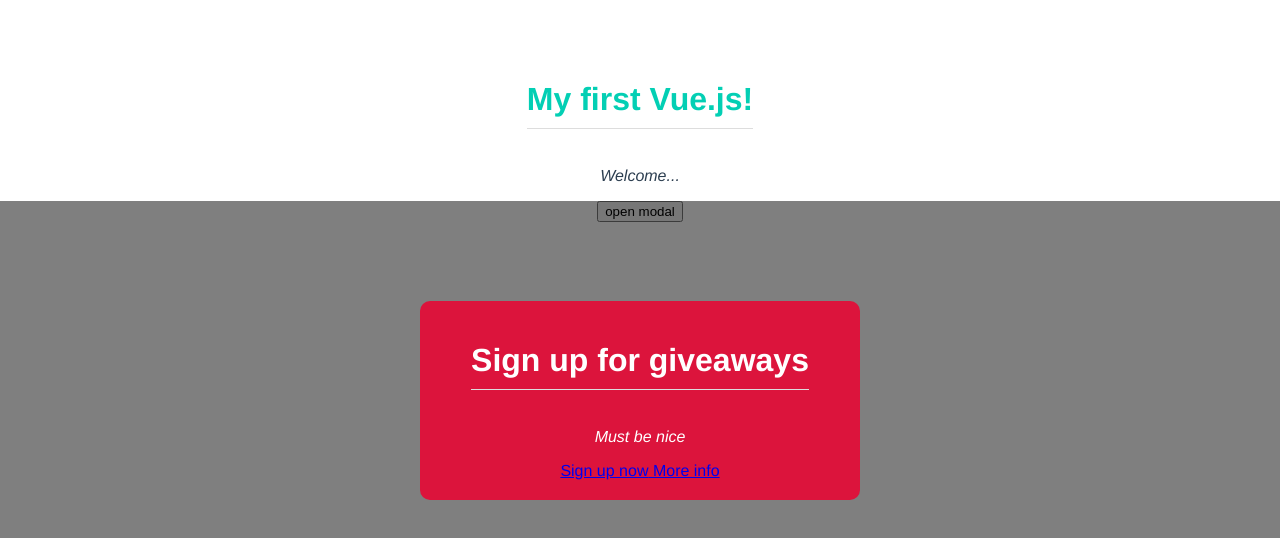
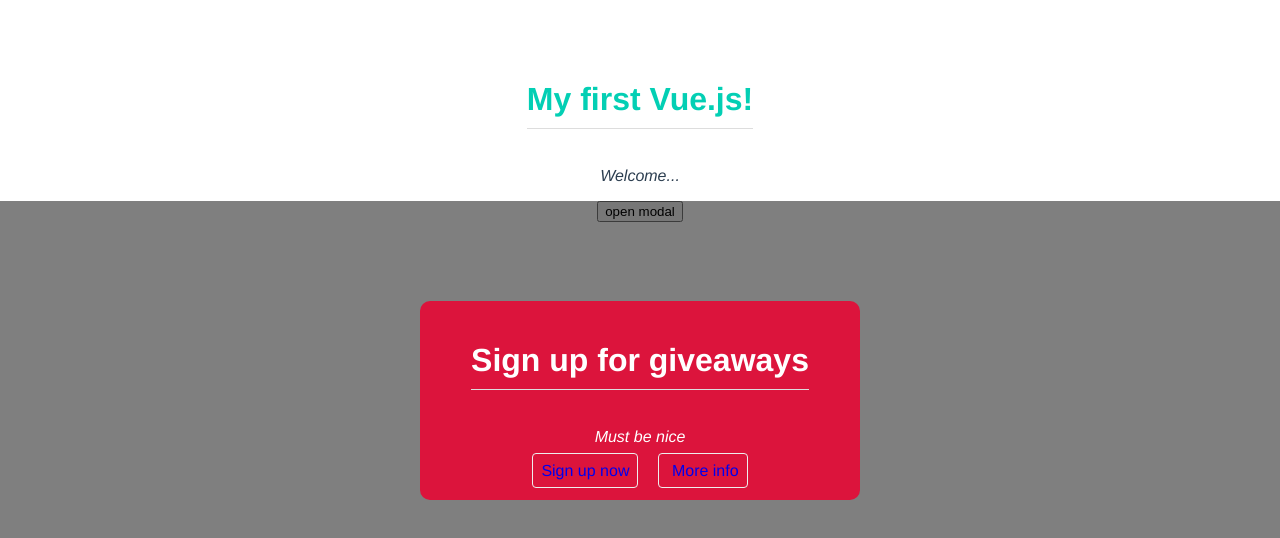
Before and after one commit to LydiahKamuyu/modal-project, a Vue app: page / in a window 1280 px wide. Both pictures are taken after a click on the button "open modal". Shown: the top 538 px of the page. Built offline with nearby package versions, Linux system fonts and the light colour scheme.

Commit message:
added style for action on Madal.vue

```diff
--- a/src/components/Modal.vue
+++ b/src/components/Modal.vue
@@ -47,4 +47,18 @@
 .modal.sale h1 {
     color: white;
 }
+.model.actions {
+    text-align: center;
+    margin: 30px 0 10px 0;
+}
+.modal .actions a {
+    color: 333;
+    padding: 8px;
+    border: 1px solid #eee;
+    border-radius: 4px;
+    text-decoration: none;
+    margin: 10px;
+
+
+}
 </style>
```
